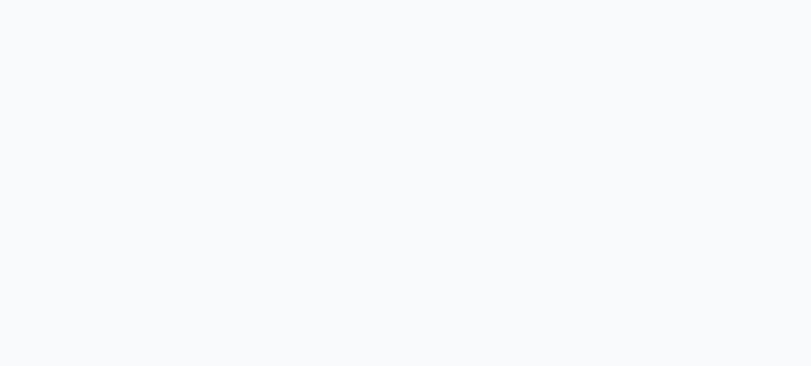
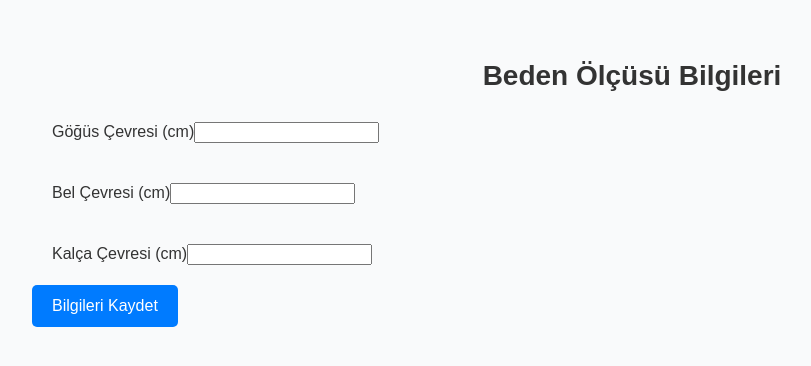
Before and after one commit to ilaydagumustekin/coachme, a React (Create React App) app in the folder coachme-frontend/: page /body-measurements in a window 1280 px wide. Before the commit this address had no page. Shown: the top 366 px of the page, without its empty margins (8-819 px from the left). Built offline with nearby package versions, Linux system fonts and the light colour scheme.

Commit message:
bodypage created

```diff
--- a/coachme-frontend/src/App.js
+++ b/coachme-frontend/src/App.js
@@ -1,7 +1,5 @@
-
-
 import React from 'react';
-import { BrowserRouter as Router, Route, Routes } from 'react-router-dom';
+import { BrowserRouter as Router, Routes, Route } from 'react-router-dom';
 import { CartProvider } from './context/CartContext';  // Sepet context'i
 import { AuthProvider } from './context/AuthContext';  // Kullanıcı girişi context'i
 import Team from './pages/Team';  // Ana sayfa: Eğitmen listesi
@@ -9,6 +7,8 @@ import TrainerProfile from './pages/TrainerProfile';  // Eğitmen profili sayfas
 import Cart from './pages/Cart';  // Sepet sayfası
 import AccountPage from './pages/AccountPage'; // Hesabım sayfası
 import MedicalHistoryPage from './pages/MedicalHistoryPage'; // Hastalık geçmişi sayfası
+import MevcutProgram from './component/MevcutProgram'; // Mevcut program sayfası bileşeni
+import BodyPage from './pages/BodyPage'; // Beden ölçüsü bilgileri sayfası
 
 const App = () => {
     return (
@@ -21,10 +21,17 @@ const App = () => {
                         <Route path="/cart" element={<Cart />} />  {/* Sepet sayfası */}
                         <Route path="/account" element={<AccountPage />} />  {/* Hesabım sayfası */}
                         <Route path="/medical-history" element={<MedicalHistoryPage />} />  {/* Hastalık geçmişi sayfası */}
+
+                        {/* Mevcut Program Sayfası */}
+                        <Route path="/mevcut-program" element={<MevcutProgram />} />  {/* Mevcut Program sayfası */}
+
+                        {/* Beden ölçüsü bilgileri sayfası */}
+                        <Route path="/body-measurements" element={<BodyPage />} />  {/* Beden ölçüsü sayfası */}
                     </Routes>
                 </Router>
             </CartProvider>
         </AuthProvider>
     );
 };
+
 export default App;
--- a/coachme-frontend/src/component/MevcutProgram.jsx
+++ b/coachme-frontend/src/component/MevcutProgram.jsx
@@ -1,16 +1,48 @@
-import React from 'react';
+import React, { useState } from 'react';
 
-const MevcutProgram = ({ program }) => {
-    if (!program) {
-        return <p>Henüz bir programa katılmadınız.</p>;
-    }
+const MevcutProgram = () => {
+    // Örnek fitness programı
+    const exampleProgram = {
+        name: "Haftalık Fitness Programı",
+        startDate: "2025-04-20",
+        duration: 4,  // Haftalar
+        description: "Bu program, kardiyo ve güç çalışmaları ile genel fitness seviyenizi artırmayı hedefler. Haftada 4 gün antrenman yaparak, hem kas gelişimi sağlanır hem de dayanıklılık artar.",
+    };
+
+    // Durum mesajı
+    const [successMessage, setSuccessMessage] = useState('');
+
+    // Program kaydedildiğinde mesaj gösterme
+    const handleSaveProgram = () => {
+        setSuccessMessage('Fitness programınız başarıyla kaydedildi!');
+    };
 
     return (
-        <div className="bg-white rounded-xl shadow-md p-6 mb-6">
-            <h2 className="text-xl font-semibold mb-4">{program.name}</h2>
-            <p className="text-gray-600 mb-2">Başlangıç Tarihi: {program.startDate}</p>
-            <p className="text-gray-600 mb-2">Süre: {program.duration} hafta</p>
-            <p className="text-gray-700">{program.description}</p>
+        <div className="container mx-auto p-6">
+            <h1 className="text-2xl font-semibold mb-4">Mevcut Programınız</h1>
+
+            {/* Örnek Fitness Programı */}
+            <div className="bg-white rounded-xl shadow-md p-6 mb-6">
+                <h2 className="text-xl font-semibold mb-4">{exampleProgram.name}</h2>
+                <p className="text-gray-600 mb-2">Başlangıç Tarihi: {exampleProgram.startDate}</p>
+                <p className="text-gray-600 mb-2">Süre: {exampleProgram.duration} hafta</p>
+                <p className="text-gray-700 mb-4">{exampleProgram.description}</p>
+
+                {/* Program kaydetme butonu */}
+                <button
+                    onClick={handleSaveProgram}
+                    className="w-full bg-blue-500 text-white py-2 rounded-md hover:bg-blue-600"
+                >
+                    Programı Kaydet
+                </button>
+            </div>
+
+            {/* Başarı mesajı */}
+            {successMessage && (
+                <div className="mt-4 p-4 bg-green-100 text-green-700 rounded-md">
+                    {successMessage}
+                </div>
+            )}
         </div>
     );
 };
--- a/coachme-frontend/src/pages/AccountPage.jsx
+++ b/coachme-frontend/src/pages/AccountPage.jsx
@@ -6,7 +6,7 @@ const AccountPage = () => {
     return (
         <div>
             <h1>Hesabım</h1>
-            <p>Burada BMI, hastalık geçmişi ve yorumlarınızı görebilirsiniz.</p>
+            <p>Burada kişisel hesap bilgilerinizi görüntüleyebilirsiniz.</p>
             <nav>
                 <ul>
                     <li>
@@ -21,6 +21,9 @@ const AccountPage = () => {
                     <li>
                         <Link to="/bmi">Vücut Kitle Endeksi</Link>
                     </li>
+                    <li>
+                        <Link to="/body-measurements">Beden Ölçüsü</Link>
+                    </li>
                 </ul>
             </nav>
         </div>
--- /dev/null
+++ b/coachme-frontend/src/pages/BodyPage.jsx
@@ -0,0 +1,85 @@
+import React, { useState } from 'react';
+
+const BodyMeasurementsPage = () => {
+    // State'ler
+    const [chest, setChest] = useState('');
+    const [waist, setWaist] = useState('');
+    const [hips, setHips] = useState('');
+    const [successMessage, setSuccessMessage] = useState('');
+
+    // Form gönderildiğinde çalışacak fonksiyon
+    const handleSubmit = (e) => {
+        e.preventDefault();
+
+        // Verilerin kaydedildiğini simüle etmek
+        setSuccessMessage('Beden ölçüsü bilgileri başarıyla kaydedildi!');
+
+        // Formu sıfırlamak (isteğe bağlı)
+        setChest('');
+        setWaist('');
+        setHips('');
+    };
+
+    return (
+        <div className="container mx-auto p-6">
+            <h1 className="text-2xl font-semibold mb-4">Beden Ölçüsü Bilgileri</h1>
+
+            <form onSubmit={handleSubmit} className="bg-white p-6 rounded-lg shadow-md">
+                <div className="mb-4">
+                    <label htmlFor="chest" className="block text-sm font-medium text-gray-700">Göğüs Çevresi (cm)</label>
+                    <input
+                        type="number"
+                        id="chest"
+                        name="chest"
+                        value={chest}
+                        onChange={(e) => setChest(e.target.value)}
+                        className="mt-1 block w-full border border-gray-300 rounded-md p-2"
+                        required
+                    />
+                </div>
+
+                <div className="mb-4">
+                    <label htmlFor="waist" className="block text-sm font-medium text-gray-700">Bel Çevresi (cm)</label>
+                    <input
+                        type="number"
+                        id="waist"
+                        name="waist"
+                        value={waist}
+                        onChange={(e) => setWaist(e.target.value)}
+                        className="mt-1 block w-full border border-gray-300 rounded-md p-2"
+                        required
+                    />
+                </div>
+
+                <div className="mb-4">
+                    <label htmlFor="hips" className="block text-sm font-medium text-gray-700">Kalça Çevresi (cm)</label>
+                    <input
+                        type="number"
+                        id="hips"
+                        name="hips"
+                        value={hips}
+                        onChange={(e) => setHips(e.target.value)}
+                        className="mt-1 block w-full border border-gray-300 rounded-md p-2"
+                        required
+                    />
+                </div>
+
+                <button
+                    type="submit"
+                    className="w-full bg-blue-500 text-white py-2 rounded-md hover:bg-blue-600"
+                >
+                    Bilgileri Kaydet
+                </button>
+            </form>
+
+            {/* Başarı mesajı */}
+            {successMessage && (
+                <div className="mt-4 p-4 bg-green-100 text-green-700 rounded-md">
+                    {successMessage}
+                </div>
+            )}
+        </div>
+    );
+};
+
+export default BodyMeasurementsPage;
```
Lines whose indentation alone changed are shown as unchanged.
